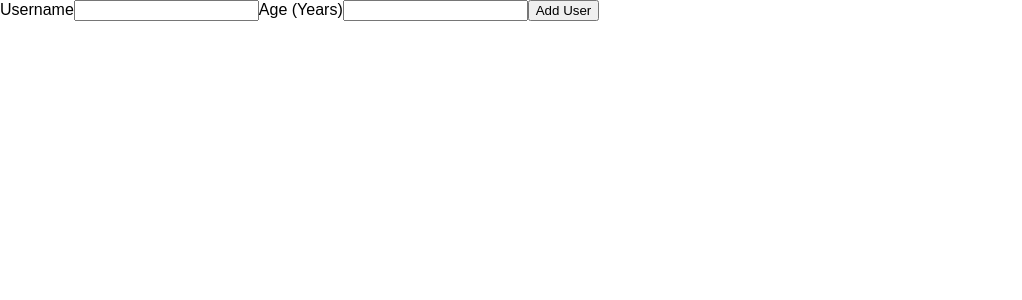
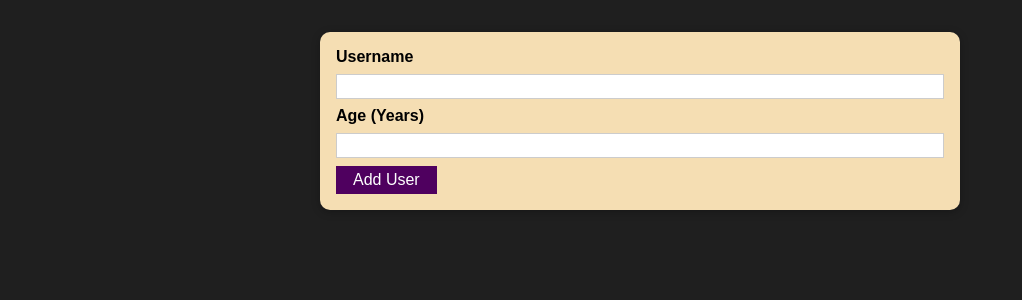
Before and after one commit to amjdp/react-practice-project-add-user, a React (Create React App) app: page / in a window 1280 px wide. Shown: the top 300 px of the page, without its empty margins (0-1022 px from the left). Built offline with nearby package versions, Linux system fonts and the light colour scheme.

Commit message:
added reusable card and custom button component

```diff
--- /dev/null
+++ b/src/components/UI/Button.js
@@ -0,0 +1,16 @@
+import React from "react";
+import classes from "./Button.module.css";
+
+const Button = (props) => {
+  return (
+    <button
+      className={classes.button}
+      type={props.type || "button"}
+      onClick={props.onClick}
+    >
+        {props.children}
+    </button>
+  );
+};
+
+export default Button;
--- /dev/null
+++ b/src/components/UI/Button.module.css
@@ -0,0 +1,18 @@
+.button {
+    font: inherit;
+    border: 1px solid #4f005f;
+    background: #4f005f;
+    color: white;
+    padding: 0.25rem 1rem;
+    cursor: pointer;
+  }
+
+  .button:hover,
+  .button:active {
+    background: #741188;
+    border-color: #741188;
+  }
+
+  .button:focus {
+    outline: none;
+  }
--- /dev/null
+++ b/src/components/UI/Card.js
@@ -0,0 +1,10 @@
+import React from "react";
+import classes from "./Card.module.css";
+
+const Card = (props) => {
+    return(
+        <div className={`${classes.card} ${props.className}`}>{props.children}</div>
+    );
+}
+
+export default Card;
--- /dev/null
+++ b/src/components/UI/Card.module.css
@@ -0,0 +1,5 @@
+.card{
+    background: wheat;
+    box-shadow: 0 2px 8px rgba(0, 0, 0, 0.26);
+    border-radius: 10px;
+}
--- a/src/components/Users/AddUser.js
+++ b/src/components/Users/AddUser.js
@@ -1,4 +1,7 @@
 import React from "react";
+import Card from "../UI/Card";
+import classes from "./AddUser.module.css";
+import Button from "../UI/Button";
 
 const AddUser = (props) => {
     const addUserHandler = (event) => {
@@ -6,13 +9,15 @@
     }
 
   return (
+    <Card className={classes.input}>
     <form onSubmit={addUserHandler}>
       <label htmlFor="username">Username</label>
       <input id="username" type="text" />
       <label htmlFor="age">Age (Years)</label>
       <input id="age" type="number" />
-      <button type="submit">Add User</button>
+      <Button type="submit">Add User</Button>
     </form>
+    </Card>
   );
 };
 
--- /dev/null
+++ b/src/components/Users/AddUser.module.css
@@ -0,0 +1,26 @@
+.input {
+    margin: 2rem auto;
+    padding: 1rem;
+    width: 90%;
+    max-width: 40rem;
+  }
+
+  .input label {
+    display: block;
+    font-weight: bold;
+    margin-bottom: 0.5rem;
+  }
+
+  .input input {
+    font: inherit;
+    display: block;
+    width: 100%;
+    border: 1px solid #ccc;
+    padding: 0.15rem;
+    margin-bottom: 0.5rem;
+  }
+
+  .input input:focus {
+    outline: none;
+    border-color: #4f005f;
+  }
--- a/src/index.css
+++ b/src/index.css
@@ -4,6 +4,7 @@
 
 html {
   font-family: sans-serif;
+  background: #1f1f1f;
 }
 
 body {
```
